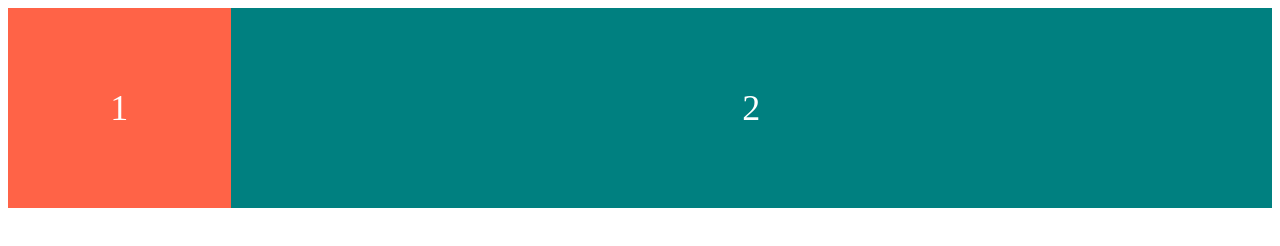
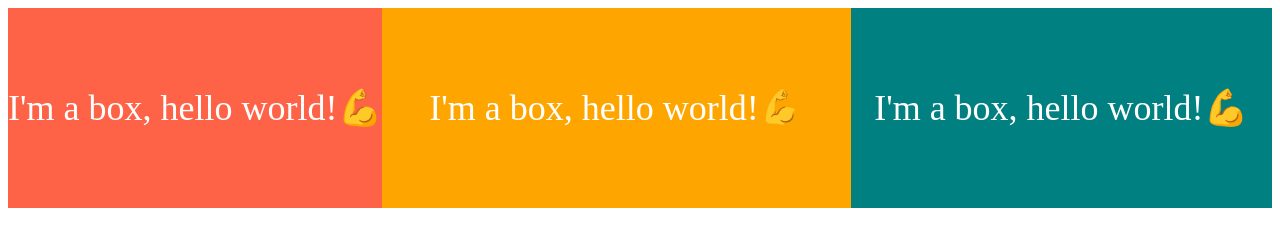
Before and after one commit to kys0017/css-layout-masterclass, a website built with Vite: page index.html in a window 1280 px wide. Built offline with nearby package versions, Linux system fonts and the light colour scheme.

Commit message:
✨ 2.11 Flex Shrink

```diff
--- a/index.html
+++ b/index.html
@@ -8,8 +8,9 @@
   </head>
   <body>
     <div class="father">
-      <div class="box">1</div>
-      <div class="box">2</div>
+      <div class="box">I'm a box, hello world!💪</div>
+      <div class="box">I'm a box, hello world!💪</div>
+      <div class="box">I'm a box, hello world!💪</div>
     </div>
   </body>
 </html>
--- a/style.css
+++ b/style.css
@@ -2,7 +2,7 @@
     display: flex;
     height: 100vh;
     justify-content: center;
-    flex-flow: row wrap;
+    /*flex-flow: row wrap;*/
     align-items: flex-start;
 }
 
@@ -17,10 +17,18 @@
 
 .box:first-child {
     background-color: tomato;
-    flex-grow: 1;
+    flex-grow: 0;
+    flex-shrink: 5;
+}
+
+.box:nth-child(2) {
+    background-color: orange;
+    flex-grow: 2;
+    flex-shrink: 0;
 }
 
 .box:last-child {
     background-color: teal;
-    flex-grow: 5;
+    flex-grow: 1;
+    flex-shrink: 1;
 }
```
